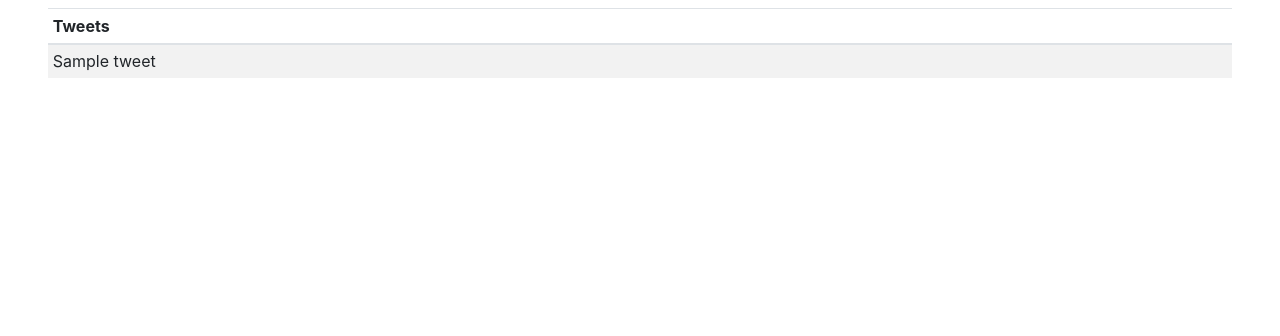
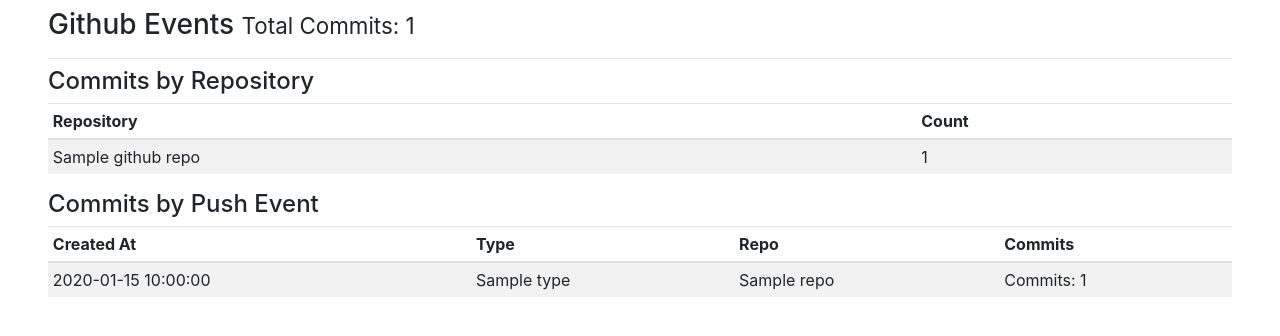
Before and after one commit to DEV3L/brain-bit-api, a Python web app: template templates/index.html in a window 1280 px wide. Shown: the part 59-395 px from the top of the page. Run offline with Jinja, Linux system fonts and the light colour scheme; the template is opened without the code that fills it: most values are stand-ins (such as "Sample title", 1, 10 or a date in 2020); some libraries are stand-ins or nearby versions.

Commit message:
Create Github slice

```diff
--- a/app/retrievers/github_retriever.py
+++ b/app/retrievers/github_retriever.py
@@ -4,7 +4,8 @@ import os
 import requests
 from requests import Session
 
-from app.daos.github_events_dao import GithubEventDao
+from app.daos.github_event_dao import GithubEventDao
+from app.models.github_event import GithubEvent
 
 
 class GithubRetriever:
--- a/github_retriever_spike.py
+++ b/github_retriever_spike.py
@@ -1,6 +1,6 @@
 import json
 
-from app.daos.github_events_dao import GithubEventDao
+from app.daos.github_event_dao import GithubEventDao
 from app.daos.mongo import MongoDatabase
 from app.models.github_event import GithubEvent
 from app.retrievers.github_retriever import GithubRetriever
--- a/templates/index.html
+++ b/templates/index.html
@@ -41,16 +41,51 @@
 
 <!-- Content -->
 <div class="mx-5 row">
+    <h3>Github Events
+        <small>Total Commits: {{ commits_count }}</small>
+    </h3>
+</div>
+
+<hr class="my-2 mx-5 p-0"/>
+
+<div class="mx-5 row">
+    <h4>Commits by Repository</h4>
+
     <table class="table table-striped table-sm w-100">
         <thead>
         <tr>
-            <th>Tweets</th>
+            <th>Repository</th>
+            <th>Count</th>
         </tr>
         </thead>
         <tbody>
-        {% for tweet in tweets %}
+        {% for github_repo in github_repos %}
             <tr>
-                <td>{{ tweet['name'] }}</td>
+                <td>{{ github_repo['name'] }}</td>
+                <td>{{ github_repo['commits_count'] }}</td>
+            </tr>
+        {% endfor %}
+        </tbody>
+    </table>
+</div>
+<div class="mx-5 row">
+    <h4>Commits by Push Event</h4>
+    <table class="table table-striped table-sm w-100">
+        <thead>
+        <tr>
+            <th>Created At</th>
+            <th>Type</th>
+            <th>Repo</th>
+            <th>Commits</th>
+        </tr>
+        </thead>
+        <tbody>
+        {% for github_event in github_events %}
+            <tr>
+                <td>{{ github_event['created_at'] }}</td>
+                <td>{{ github_event['type'] }}</td>
+                <td>{{ github_event['repo'] }}</td>
+                <td>Commits: {{ github_event['commits_count'] }}</td>
             </tr>
         {% endfor %}
         </tbody>
@@ -62,7 +97,8 @@
 <script src="https://stackpath.bootstrapcdn.com/bootstrap/4.1.3/js/bootstrap.min.js"></script>
 
 <script>
-    $(document).ready(function () {});
+    $(document).ready(function () {
+    });
 </script>
 
 </body>
```
Also changed, not shown: run.py (+35 -11 lines), app/daos/github_event_dao.py (renamed from app/daos/github_events_dao.py).
